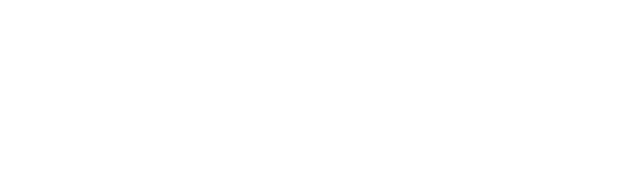
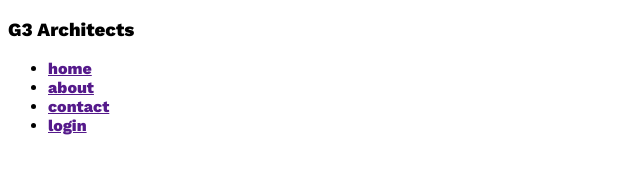
Before and after one commit to mdsadiksadat/g3-arkitect, a plain HTML site: page index.html in a window 1280 px wide. Shown: the whole page, without its empty margins (0-640 px from the left). Drawn offline with nearby package versions, Linux system fonts and the light colour scheme.

Commit message:
setup google font work sence

```diff
--- a/index.html
+++ b/index.html
@@ -7,6 +7,22 @@
     <link rel="stylesheet" href="styles/arkitect.css">
 </head>
 <body>
+    <header>
+        <nav>
+            <h3>G3 Architects</h3>
+            <ul>
+                <li><a href="">home</a></li>
+                <li><a href="">about</a></li>
+                <li><a href="">contact</a></li>
+                <li><a href="">login</a></li>
+            </ul>
+        </nav>
+    </header>
+    <main>
 
+    </main>
+    <footer>
+
+    </footer>
 </body>
 </html>
--- a/styles/arkitect.css
+++ b/styles/arkitect.css
@@ -0,0 +1,6 @@
+@import url('https://fonts.googleapis.com/css2?family=Open+Sans:ital,wght@0,800;1,800&family=Work+Sans:wght@800&display=swap');
+
+*{
+    font-family: 'Open Sans', sans-serif;
+font-family: 'Work Sans', sans-serif;
+}
```
